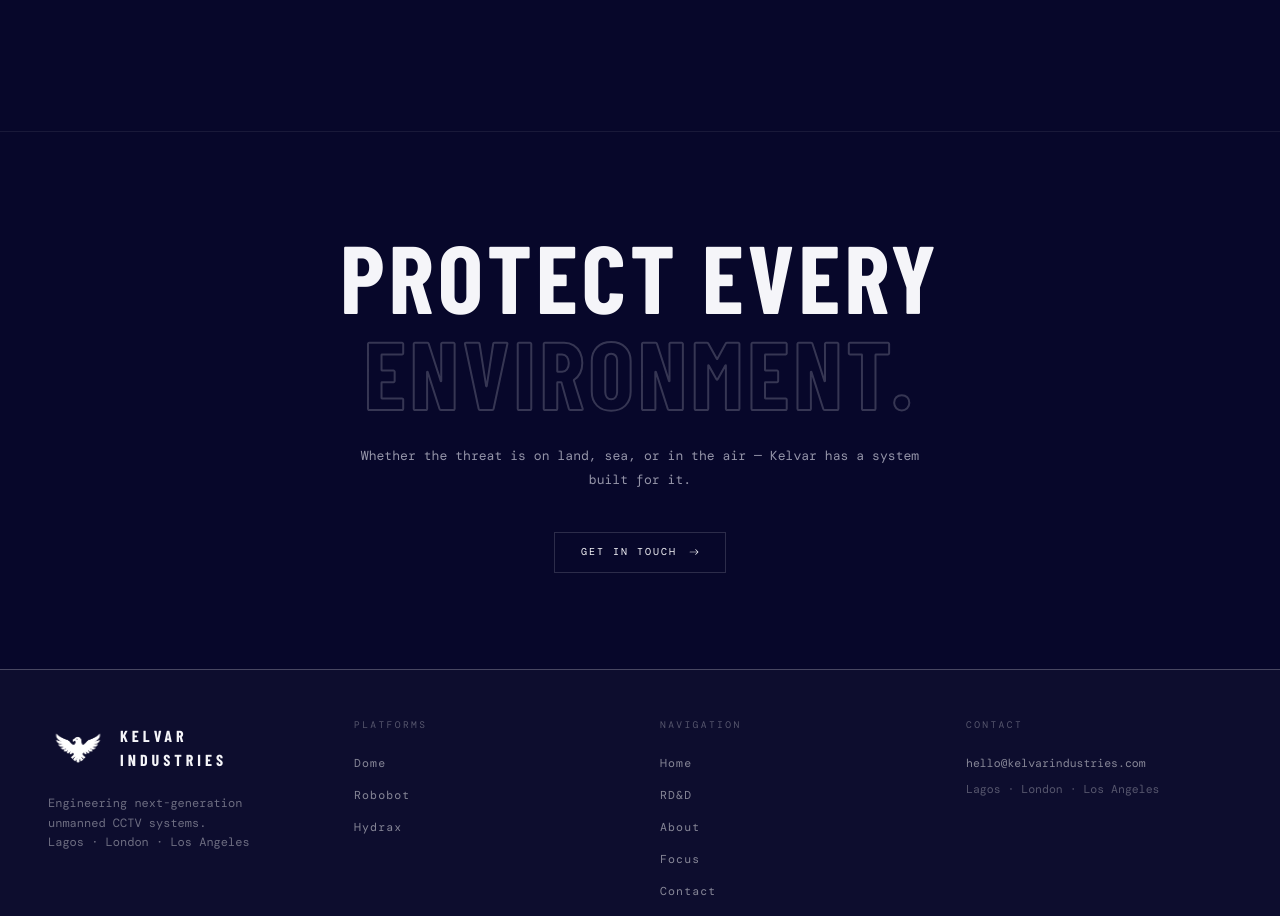
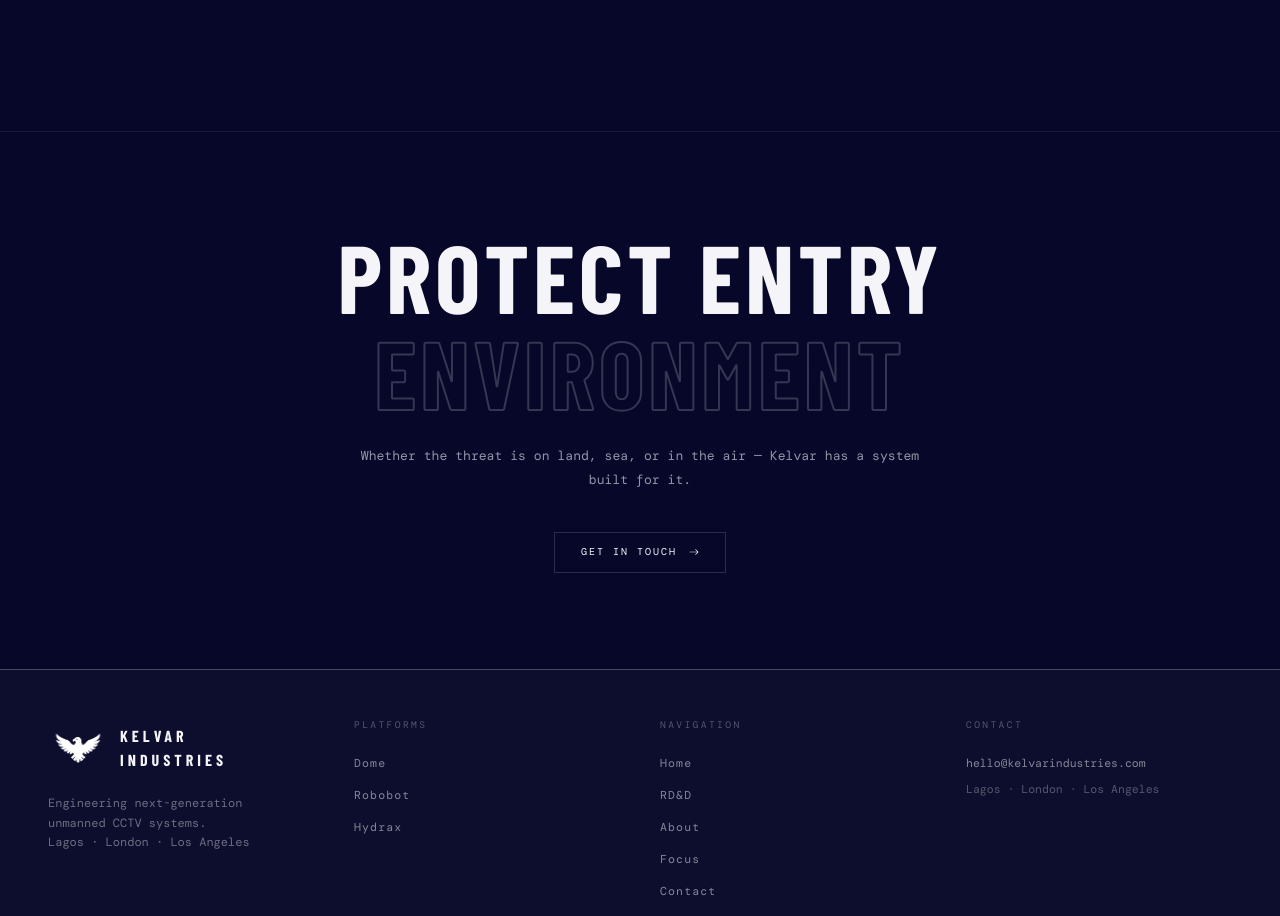
Before and after one commit to Cornerstone-04/kelvar, a Next.js app: page /focus in a window 1280 px wide. Shown: the part 6041-6957 px from the top of the page. Built offline with nearby package versions, Linux system fonts and the light colour scheme; a web font is replaced by a local one.

Commit message:
chore: refactor rdd page

```diff
--- a/app/focus/page.tsx
+++ b/app/focus/page.tsx
@@ -7,6 +7,7 @@ import { SectionLabel } from "@/components/ui/section-label";
 import { Rule } from "@/components/ui/rule";
 import { ScrollingText } from "@/components/ui/scrolling-text";
 import { BsArrowRight } from "react-icons/bs";
+import { CtaSection } from "@/components/ui/cta-section";
 
 const domainDetail: Record<
   string,
@@ -275,36 +276,14 @@ export default function FocusPage() {
       })}
 
       {/* CTA */}
-      <section className="border-t border-[#ffffff12] px-6 md:px-10 py-12 md:py-24 text-center">
-        <motion.div
-          initial={{ opacity: 0, y: 20 }}
-          whileInView={{ opacity: 1, y: 0 }}
-          viewport={{ once: true }}
-          transition={{ duration: 0.7 }}
-          className="max-w-2xl mx-auto"
-        >
-          <h2 className="font-heading font-black text-[clamp(2.5rem,8vw,6rem)] leading-none text-primary mb-6">
-            Protect Every
-            <br />
-            <span
-              className="text-transparent"
-              style={{ WebkitTextStroke: "2px rgba(245,245,249,0.2)" }}
-            >
-              Environment.
-            </span>
-          </h2>
-          <p className="font-mono text-xs-plus leading-[1.8] text-muted mb-10 max-w-xl mx-auto">
-            Whether the threat is on land, sea, or in the air — Kelvar has a
-            system built for it.
-          </p>
-          <Link
-            href="/contact"
-            className="inline-flex items-center gap-3 border border-[#ffffff26] px-[1.6rem] py-[0.8rem] font-mono text-xxs uppercase tracking-[0.2em] text-primary transition-colors duration-200 hover:border-[#ffffff80]"
-          >
-            Get in Touch <BsArrowRight />
-          </Link>
-        </motion.div>
-      </section>
+      <CtaSection
+        title="Protect Entry"
+        breakTitle="Environment"
+        description="Whether the threat is on land, sea, or in the air — Kelvar has a
+            system built for it."
+        linkHref="/contact"
+        linkText="Get in Touch"
+      />
     </div>
   );
 }
```
